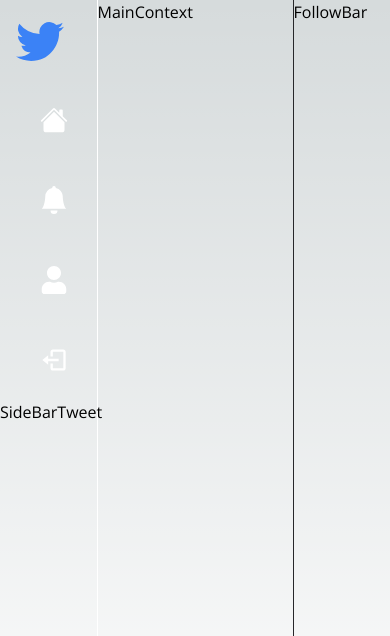
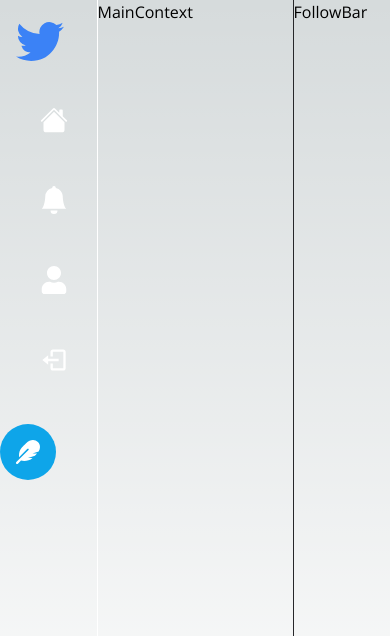
Before and after one commit to KennedyMungai/TwitterClone, a Next.js app: page / in a window 390 px wide. Shown: the top 636 px of the page. Built offline with nearby package versions, Linux system fonts and the light colour scheme.

Commit message:
Added an FaFeather icon

```diff
--- a/components/SideBar/SideBarTweet.tsx
+++ b/components/SideBar/SideBarTweet.tsx
@@ -1,9 +1,20 @@
+'use client'
+import { useRouter } from 'next/navigation'
 import React from 'react'
+import { FaFeather } from 'react-icons/fa'
 
 type Props = {}
 
 const SideBarTweet = (props: Props) => {
-	return <div>SideBarTweet</div>
+	const router = useRouter()
+
+	return (
+		<div onClick={() => router.push('/')}>
+			<div className='mt-6 lg:hidden rounded-full h-14 w-14 p-4 flex items-center justify-center bg-sky-500 hover:bg-opacity-80 transition cursor-pointer'>
+				<FaFeather size={24} color={'white'} />
+			</div>
+		</div>
+	)
 }
 
 export default SideBarTweet
```
